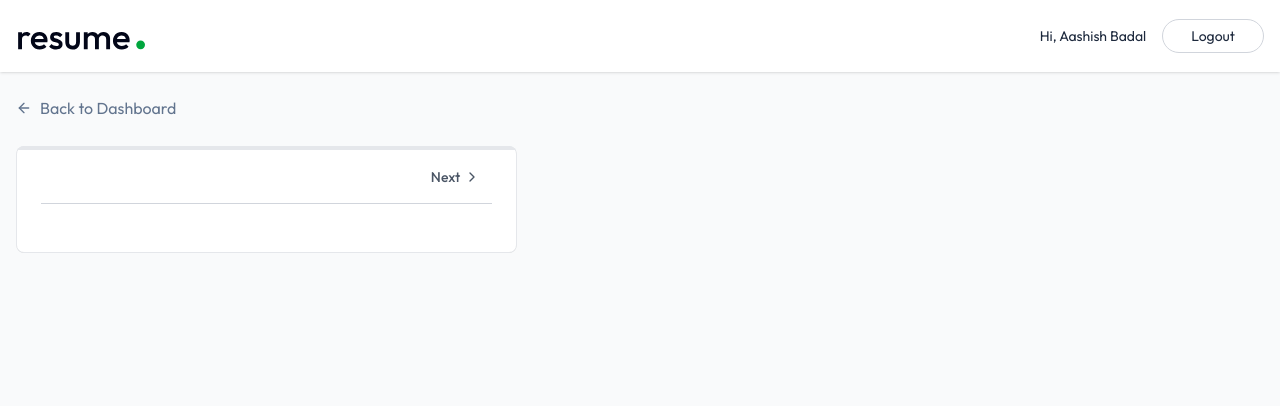
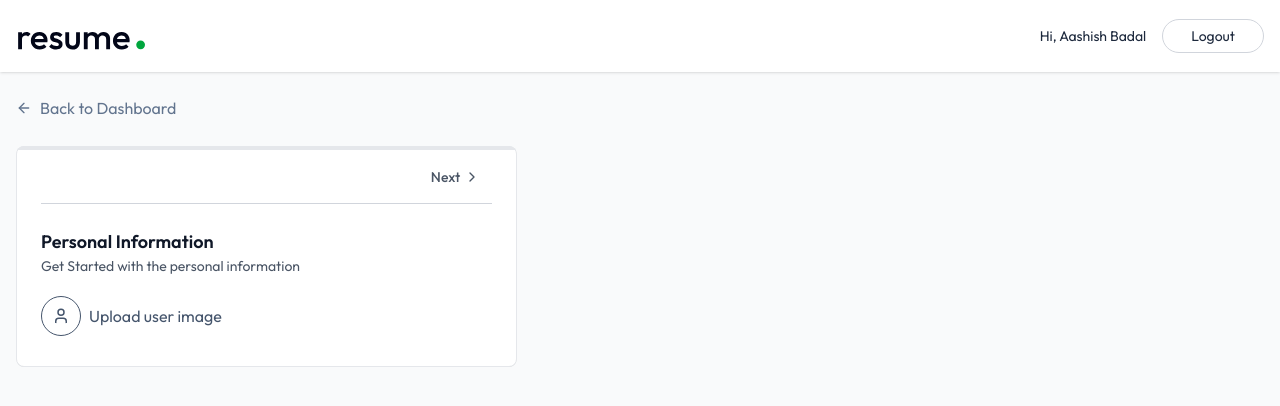
Before and after one commit to AashishBadal/Resume-Builder, a React (Vite) app: page /app/builder/1 in a window 1280 px wide. Shown: the top 406 px of the page. Built offline with nearby package versions, Linux system fonts and the light colour scheme; a web font is replaced by a local one.

Commit message:
made personal info form

```diff
--- a/src/components/PersonalInfoForm.jsx
+++ b/src/components/PersonalInfoForm.jsx
@@ -1,11 +1,41 @@
 import React from 'react'
+import {User} from 'lucide-react'
 
 const PersonalInfoForm = ({ data, onChange, removeBackground, setRemoveBackground }) => {
+    const handleChange = (field,value)=>{
+        onChange({...data, [field] :value})
+    }
     return (
         <div>
             <h3 className='text-lg font-semibold text-gray-900'>Personal Information</h3>
             <p className='text-sm text-gray-600'>Get Started with the personal information</p>
-            <div>
+            <div className='flex items-center gap-2'>
+                <label>
+                    {data.image ? (
+                        <img src={typeof data.image === 'string' ? data.image : URL.createObjectURL(data.image)} alt="user-image" className='w-16 h-16 rounded-full object-cover mt-5 ring ring-slate-300 hover:opacity-80'/>
+                    ) : (
+                        <div className='inline-flex items-center gap-2 mt-5 text-slate-600 hover:text-slate-700 cursor-pointer'>
+                            <User className='size-10 p-2.5 border rounded-full' />
+                            Upload user image
+                        </div>
+                    )}
+                    <input type="file" accept='image/jpeg ,image/png' className='hidden' onChange={(e)=>{
+                        handleChange("image",e.target.files[0])
+                    }}/>
+                </label>
+                {
+                    typeof data.image === 'object' && (
+                        <div className='flex flex-col gap-1 pl-4 text-sm'>
+                            <p>Remove Background</p>
+                            <label htmlFor="" className='relative inline-flex items-center cursor-pointer text-gray-900 gap-3'>
+                                <input type="checkbox" className='sr-only peer' onChange={()=>setRemoveBackground(prev => !prev)} checked={removeBackground} />
+                                <div className='w-9 h-5 bg-slate-300 rounded-full peer peer-checked:bg-green-600 transition-colors duration-200'>
+                                <span className='dot absolute left-1 top-1 w-3 h-3 bg-white rounded-full transition-transform duration-200 ease-in-out peer-checked:translate-x-4'></span>
+                                </div>
+                            </label>
+                        </div>
+                    )
+                }
 
             </div>
         </div>
--- a/src/pages/ResumeBuilder.jsx
+++ b/src/pages/ResumeBuilder.jsx
@@ -2,6 +2,7 @@
 import { Link, useParams } from 'react-router-dom'
 import { dummyResumeData } from '../assets/assets'
 import { ArrowLeft, Briefcase, ChevronLeft, ChevronRight, FileText, FolderIcon, GraduationCap, Sparkles, User } from 'lucide-react'
+import PersonalInfoForm from '../components/PersonalInfoForm'
 
 const ResumeBuilder = () => {
 
@@ -72,9 +73,7 @@
               {/*Form Content */}
               <div className='space-y-6'>
               {activeSection.id === 'personal' && (
-                <div>
-
-                </div>
+                <PersonalInfoForm data={resumeData.personal_info} onChange={(data)=>setResumeData(prev => ({...prev , personal_info:data}))} removeBackground={removeBackground} setRemoveBackground={setRemoveBackground} />
               )}
               </div>
             </div>
```
